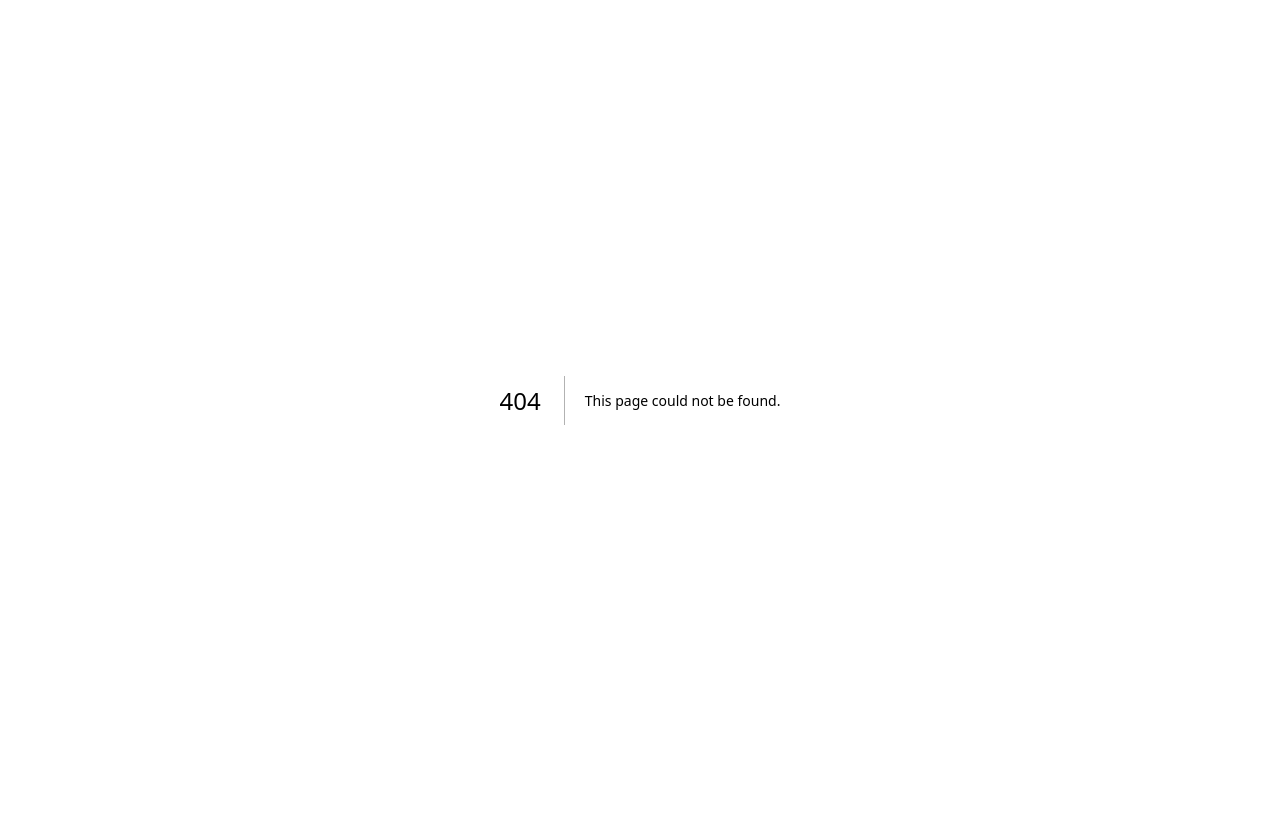
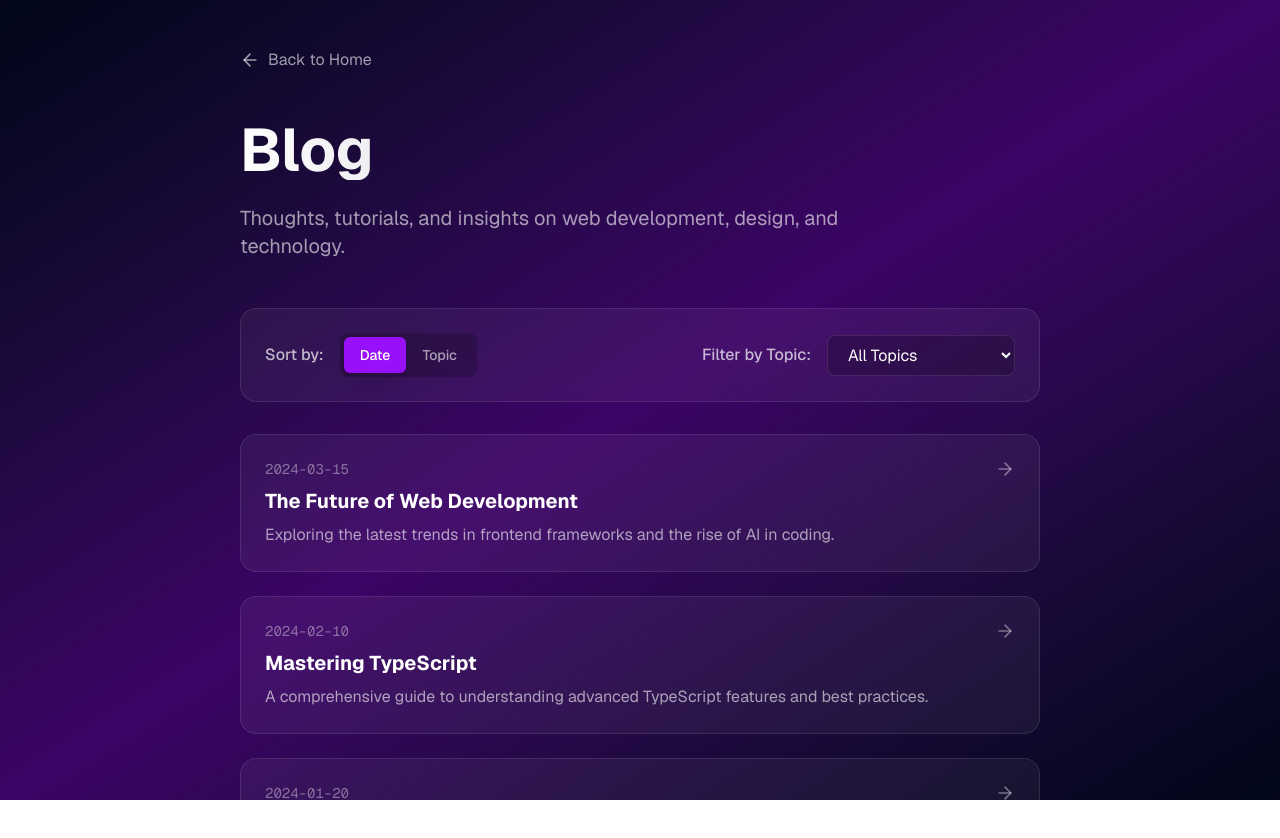
Before and after one commit to AlexeyDronov/portfolio, a Next.js app: page /blog in a window 1280 px wide. Before the commit this address had no page. Shown: the top 838 px of the page. Before the commit the page ends 800 px from the top, so only its background shows below. Built offline with nearby package versions, Linux system fonts and the light colour scheme.

Commit message:
created blog page

```diff
--- /dev/null
+++ b/app/blog/page.tsx
@@ -0,0 +1,46 @@
+import React from "react";
+import { getAllPosts } from "../lib/blogUtils";
+import BlogList from "../components/BlogList";
+import Pattern from "../components/UI/Background";
+import Link from "next/link";
+
+export const metadata = {
+    title: "Blog | Portfolio",
+    description: "Thoughts, tutorials, and insights on web development and design.",
+};
+
+export default function BlogPage() {
+    const posts = getAllPosts();
+
+    return (
+        <div className="relative flex min-h-screen w-full flex-col font-sans text-white items-center">
+            <Pattern />
+
+            <main className="flex w-full max-w-4xl flex-col items-center px-6 md:px-12 py-12 z-10">
+                <div className="w-full flex justify-between items-center mb-12">
+                    <Link
+                        href="/"
+                        className="group flex items-center gap-2 text-white/60 hover:text-white transition-colors"
+                    >
+                        <svg xmlns="http://www.w3.org/2000/svg" width="20" height="20" viewBox="0 0 24 24" fill="none" stroke="currentColor" strokeWidth="2" strokeLinecap="round" strokeLinejoin="round" className="group-hover:-translate-x-1 transition-transform">
+                            <path d="M19 12H5" />
+                            <path d="M12 19l-7-7 7-7" />
+                        </svg>
+                        Back to Home
+                    </Link>
+                </div>
+
+                <div className="w-full mb-12">
+                    <h1 className="text-5xl md:text-6xl font-bold bg-clip-text text-transparent bg-gradient-to-r from-white to-white/60 mb-6">
+                        Blog
+                    </h1>
+                    <p className="text-xl text-white/60 max-w-2xl">
+                        Thoughts, tutorials, and insights on web development, design, and technology.
+                    </p>
+                </div>
+
+                <BlogList posts={posts} />
+            </main>
+        </div>
+    );
+}
--- /dev/null
+++ b/app/components/BlogList.tsx
@@ -0,0 +1,117 @@
+"use client";
+
+import React, { useState, useMemo } from "react";
+import BlogCard from "./UI/BlogCard";
+import { BlogPost } from "../lib/blogUtils";
+import { motion } from "framer-motion";
+
+interface BlogListProps {
+    posts: BlogPost[];
+}
+
+type SortOption = "date" | "topic";
+
+export default function BlogList({ posts }: BlogListProps) {
+    const [sortBy, setSortBy] = useState<SortOption>("date");
+    const [selectedTopic, setSelectedTopic] = useState<string | "all">("all");
+
+    // Extract all unique tags for the filter dropdown
+    const allTags = useMemo(() => {
+        const tags = new Set<string>();
+        posts.forEach(post => {
+            post.tags.forEach(tag => tags.add(tag));
+        });
+        return Array.from(tags).sort();
+    }, [posts]);
+
+    const filteredAndSortedPosts = useMemo(() => {
+        let result = [...posts];
+
+        // Filter by topic
+        if (selectedTopic !== "all") {
+            result = result.filter(post => post.tags.includes(selectedTopic));
+        }
+
+        // Sort
+        result.sort((a, b) => {
+            if (sortBy === "date") {
+                return new Date(b.date).getTime() - new Date(a.date).getTime();
+            } else {
+                // Sort by topic (primary tag)
+                const tagA = a.tags[0] || "";
+                const tagB = b.tags[0] || "";
+                return tagA.localeCompare(tagB);
+            }
+        });
+
+        return result;
+    }, [posts, sortBy, selectedTopic]);
+
+    return (
+        <div className="flex flex-col w-full gap-8">
+            <div className="flex flex-col md:flex-row justify-between items-center gap-4 bg-white/5 p-6 rounded-2xl border border-white/10 backdrop-blur-sm">
+                <div className="flex items-center gap-4">
+                    <label className="text-white/70 font-medium">Sort by:</label>
+                    <div className="flex bg-black/20 rounded-lg p-1">
+                        <button
+                            onClick={() => setSortBy("date")}
+                            className={`px-4 py-2 rounded-md text-sm font-medium transition-all ${sortBy === "date"
+                                    ? "bg-purple-600 text-white shadow-lg"
+                                    : "text-white/60 hover:text-white hover:bg-white/5"
+                                }`}
+                        >
+                            Date
+                        </button>
+                        <button
+                            onClick={() => setSortBy("topic")}
+                            className={`px-4 py-2 rounded-md text-sm font-medium transition-all ${sortBy === "topic"
+                                    ? "bg-purple-600 text-white shadow-lg"
+                                    : "text-white/60 hover:text-white hover:bg-white/5"
+                                }`}
+                        >
+                            Topic
+                        </button>
+                    </div>
+                </div>
+
+                <div className="flex items-center gap-4">
+                    <label className="text-white/70 font-medium">Filter by Topic:</label>
+                    <select
+                        value={selectedTopic}
+                        onChange={(e) => setSelectedTopic(e.target.value)}
+                        className="bg-black/20 border border-white/10 text-white rounded-lg px-4 py-2 focus:outline-none focus:border-purple-500 transition-colors"
+                    >
+                        <option value="all">All Topics</option>
+                        {allTags.map(tag => (
+                            <option key={tag} value={tag}>{tag}</option>
+                        ))}
+                    </select>
+                </div>
+            </div>
+
+            <div className="grid grid-cols-1 gap-6">
+                {filteredAndSortedPosts.length > 0 ? (
+                    filteredAndSortedPosts.map((post, index) => (
+                        <motion.div
+                            key={post.slug}
+                            initial={{ opacity: 0, y: 20 }}
+                            animate={{ opacity: 1, y: 0 }}
+                            transition={{ duration: 0.3, delay: index * 0.1 }}
+                        >
+                            <BlogCard
+                                title={post.title}
+                                description={post.description}
+                                date={post.date}
+                                slug={post.slug}
+                            />
+                        </motion.div>
+                    ))
+                ) : (
+                    <div className="text-center py-12 text-white/40 italic text-lg">
+                        No posts found matching your criteria.
+                    </div>
+                )}
+            </div>
+        </div>
+    );
+}
--- a/app/components/Sections/Blog.tsx
+++ b/app/components/Sections/Blog.tsx
@@ -7,15 +7,25 @@ interface BlogProps {
 }
 
 export default function Blog({ posts }: BlogProps) {
+    const latestPosts = posts.slice(0, 3);
+
     return (
         <div className="flex flex-col w-full gap-12">
-            <div className="flex flex-col gap-4">
-                <h2 className="text-4xl md:text-5xl font-bold text-white">Latest Posts</h2>
+            <div className="flex flex-col md:flex-row justify-between items-end gap-4">
+                <div className="flex flex-col gap-4">
+                    <h2 className="text-4xl md:text-5xl font-bold text-white">Latest Posts</h2>
+                </div>
+                <a
+                    href="/blog"
+                    className="text-white/60 hover:text-white border-b border-transparent hover:border-white transition-all pb-1"
+                >
+                    View All Posts &rarr;
+                </a>
             </div>
 
             <div className="flex flex-col gap-4">
-                {posts.length > 0 ? (
-                    posts.map((post) => (
+                {latestPosts.length > 0 ? (
+                    latestPosts.map((post) => (
                         <BlogCard
                             key={post.slug}
                             title={post.title}
--- a/app/components/Sections/Contact.tsx
+++ b/app/components/Sections/Contact.tsx
@@ -103,7 +103,7 @@ export default function Contact() {
                         <h3 className="text-2xl font-bold text-white">Connect</h3>
                         <div className="flex flex-col gap-4">
                             <a
-                                href="mailto:alexey@example.com"
+                                href="mailto:alexey.dronov@outlook.com"
                                 className="flex items-center gap-4 p-4 rounded-xl bg-white/5 border border-white/10 hover:bg-white/10 hover:border-white/20 transition-all group"
                             >
                                 <div className="p-3 rounded-full bg-white/10 text-white group-hover:bg-white group-hover:text-black transition-all">
@@ -111,12 +111,12 @@ export default function Contact() {
                                 </div>
                                 <div className="flex flex-col">
                                     <span className="text-sm text-white/40">Email</span>
-                                    <span className="text-white font-medium">alexey@example.com</span>
+                                    <span className="text-white font-medium">alexey.dronov@outlook.com</span>
                                 </div>
                             </a>
 
                             <a
-                                href="https://github.com"
+                                href="https://github.com/alexeydronov"
                                 target="_blank"
                                 rel="noopener noreferrer"
                                 className="flex items-center gap-4 p-4 rounded-xl bg-white/5 border border-white/10 hover:bg-white/10 hover:border-white/20 transition-all group"
--- /dev/null
+++ b/data/blogs/accessibility-design.md
@@ -0,0 +1,16 @@
+---
+title: "Designing for Accessibility"
+date: "2024-01-20"
+description: "Why accessibility matters and how to implement it in your web projects."
+tags: ["Design", "Accessibility", "UX"]
+---
+
+Accessibility ensures that your website is usable by everyone, including people with disabilities. It's not just a legal requirement; it's a moral imperative.
+
+## Best Practices
+
+1. **Semantic HTML**: Use proper tags like `<header>`, `<nav>`, and `<main>`.
+2. **Color Contrast**: Ensure text is readable against the background.
+3. **Keyboard Navigation**: Make sure all interactive elements are accessible via keyboard.
+
+Let's build a more inclusive web together.
--- /dev/null
+++ b/data/blogs/css-grid.md
@@ -0,0 +1,16 @@
+---
+title: "Understanding CSS Grid"
+date: "2023-12-05"
+description: "A deep dive into CSS Grid Layout and how it simplifies complex web layouts."
+tags: ["CSS", "Web Design", "Frontend"]
+---
+
+CSS Grid is a powerful layout system for the web. It allows you to create complex two-dimensional layouts with ease.
+
+## Grid vs Flexbox
+
+While Flexbox is great for one-dimensional layouts, Grid shines when you need to control both rows and columns.
+
+## Getting Started
+
+Define a container as a grid with `display: grid` and start placing your items. It's that simple!
--- /dev/null
+++ b/data/blogs/future-of-web-dev.md
@@ -0,0 +1,16 @@
+---
+title: "The Future of Web Development"
+date: "2024-03-15"
+description: "Exploring the latest trends in frontend frameworks and the rise of AI in coding."
+tags: ["Web Development", "AI", "React"]
+---
+
+Web development is evolving at a rapid pace. With the introduction of new frameworks and the integration of AI tools, the way we build websites is changing.
+
+## The Rise of AI
+
+AI is becoming an integral part of the developer workflow. From code generation to automated testing, AI tools are helping developers work faster and more efficiently.
+
+## Frameworks to Watch
+
+React continues to dominate, but newer frameworks like Svelte and Solid are gaining traction. It's an exciting time to be a web developer!
--- /dev/null
+++ b/data/blogs/mastering-typescript.md
@@ -0,0 +1,16 @@
+---
+title: "Mastering TypeScript"
+date: "2024-02-10"
+description: "A comprehensive guide to understanding advanced TypeScript features and best practices."
+tags: ["TypeScript", "Programming", "Guide"]
+---
+
+TypeScript has become the industry standard for large-scale JavaScript applications. Its static typing helps catch errors early and improves code maintainability.
+
+## Key Features
+
+- **Interfaces vs Types**: Understanding when to use which.
+- **Generics**: Writing reusable code components.
+- **Utility Types**: Leveraging built-in types like Partial, Pick, and Omit.
+
+Start using TypeScript today to write more robust code!
--- a/package.json
+++ b/package.json
@@ -9,6 +9,7 @@
     "lint": "eslint"
   },
   "dependencies": {
+    "framer-motion": "^12.23.25",
     "gray-matter": "^4.0.3",
     "lucide-react": "^0.555.0",
     "next": "16.0.7",
```
Also changed, not shown: 1 other file (tests, documents, lock files or other folders).
